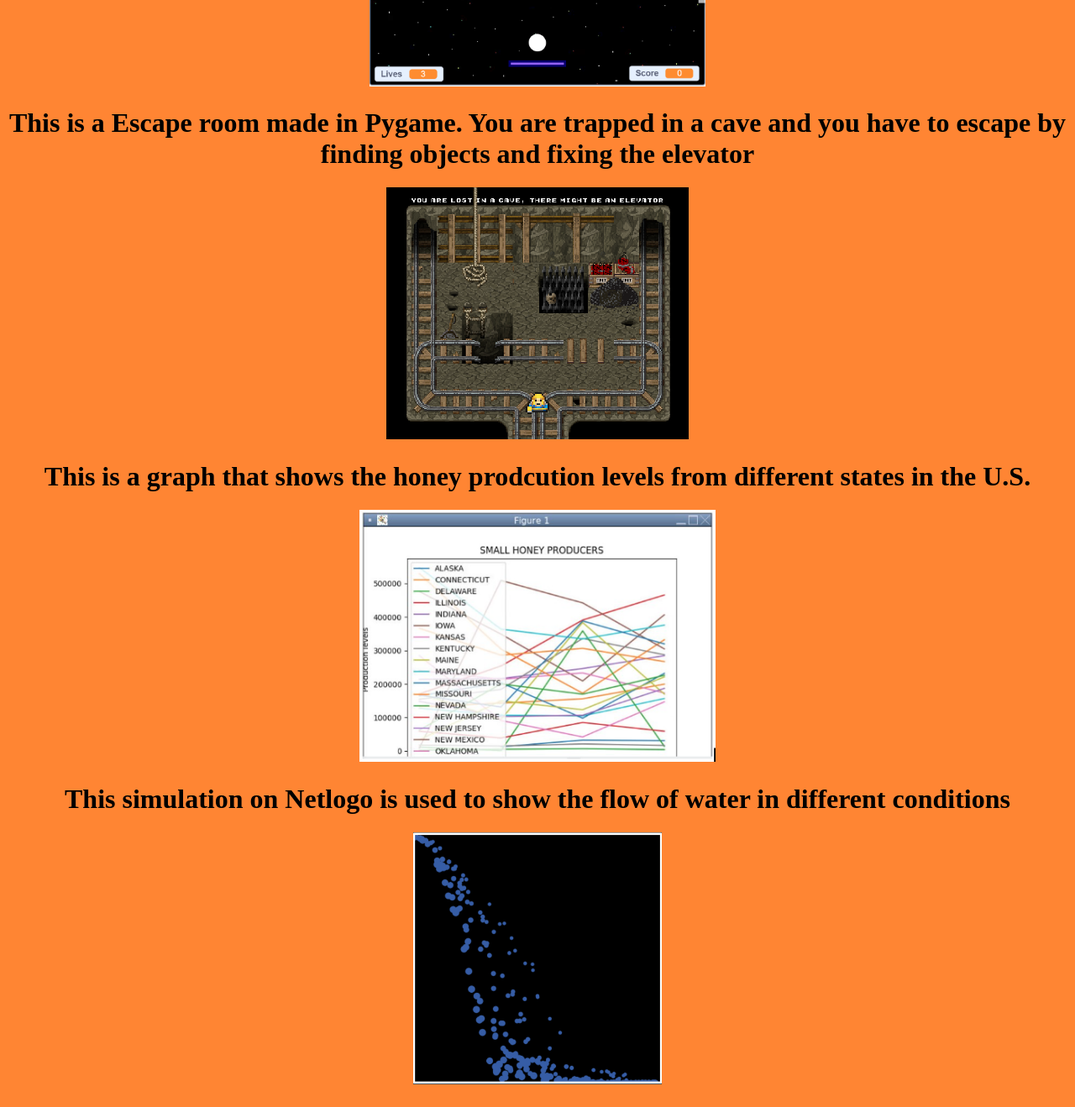
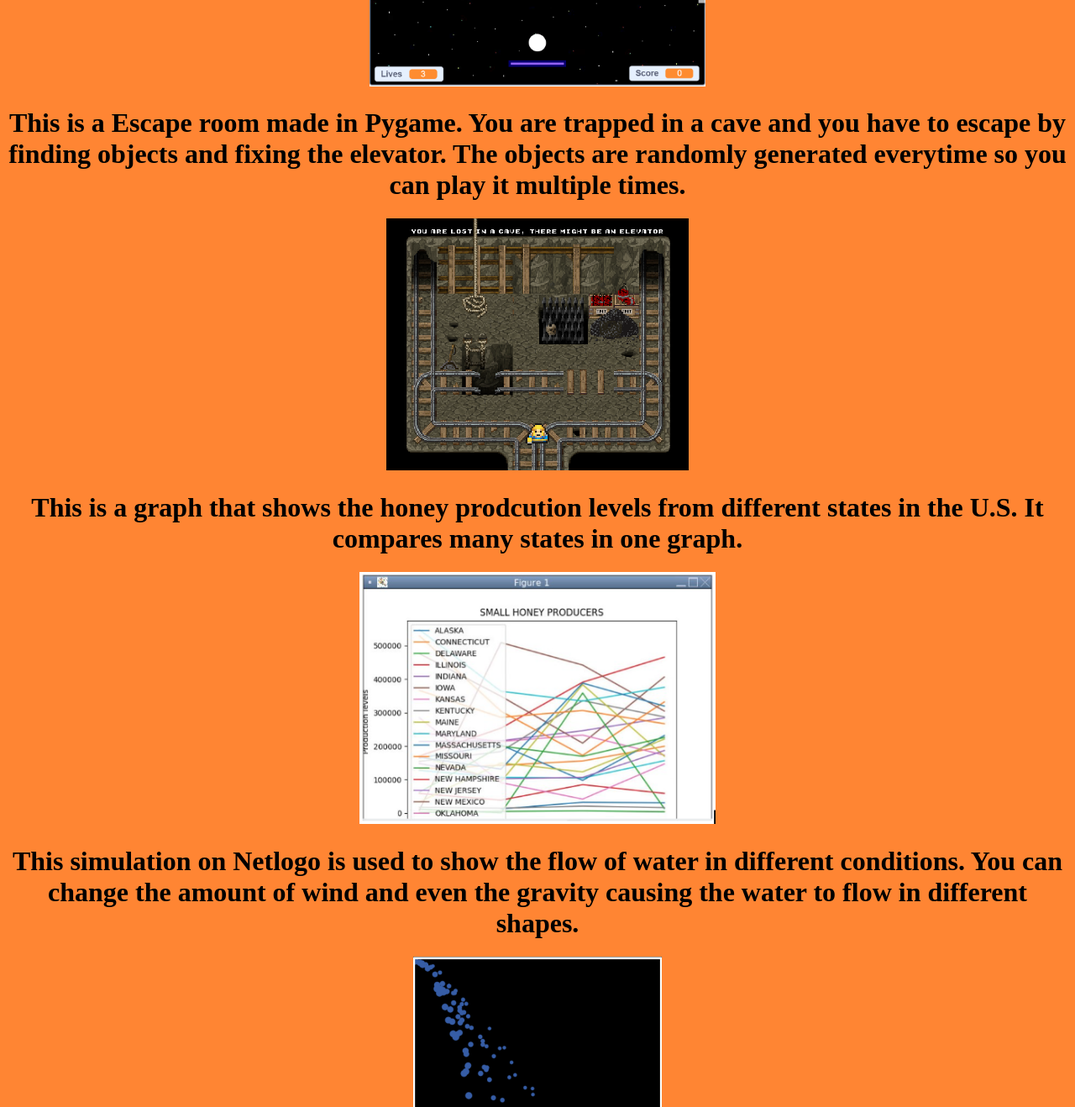
Before and after one commit to evanpetersen919/website-, a plain HTML site: page portfolio.html in a window 1280 px wide. Shown: the part 1280-2598 px from the top of the page at 84% size. Drawn offline with Linux system fonts and the light colour scheme.

Commit message:
Update portfolio.html

```diff
--- a/portfolio.html
+++ b/portfolio.html
@@ -23,15 +23,15 @@
 	    </h1>
 <img src="images/Capture4.PNG" height="300">
     <br>
-    <h1>   This is a Escape room made in Pygame. You are trapped in a cave and you have to escape by finding objects and fixing the elevator
+    <h1>   This is a Escape room made in Pygame. You are trapped in a cave and you have to escape by finding objects and fixing the elevator. The objects are randomly generated everytime so you can play it multiple times.
 	    </h1>
 <img src="images/pygame1.png" height="300">
     <br>
-    <h1>   This is a graph that shows the honey prodcution levels from different states in the U.S.
+    <h1>   This is a graph that shows the honey prodcution levels from different states in the U.S. It compares many states in one graph.
 	    </h1>
 <img src="images/Honey1.PNG" height="300">
     <br>
-    <h1>   This simulation on Netlogo is used to show the flow of water in different conditions
+    <h1>   This simulation on Netlogo is used to show the flow of water in different conditions. You can change the amount of wind and even the gravity causing the water to flow in different shapes.
 	    </h1>
 <img src="images/waterfall.PNG" height="300">
     <br>
```
